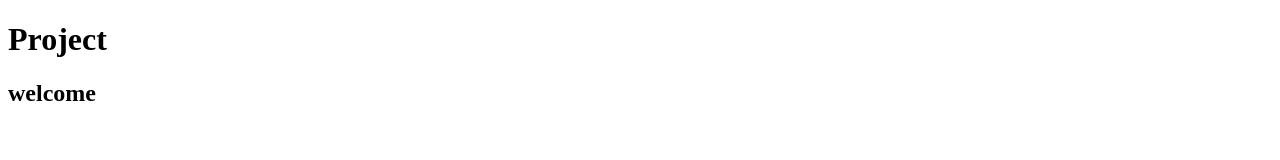
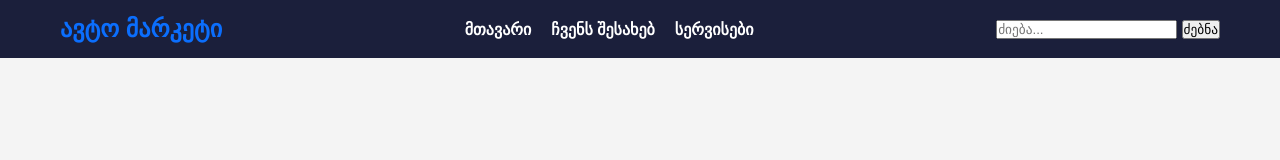
Before and after one commit to SabaTsaava017/Finall_Project, a plain HTML site: page demo/src/main/resources/static/index.html in a window 1280 px wide. Drawn offline with Linux system fonts and the light colour scheme.

Commit message:
add header

```diff
--- a/demo/src/main/resources/static/index.html
+++ b/demo/src/main/resources/static/index.html
@@ -7,9 +7,22 @@
     <title>Document</title>
 </head>
 <body>
+    <header>
+        <nav>
+            <div class="brand">ავტო მარკეტი</div>
+            <ul class="nav-links">
+                <li><a href="index.html">მთავარი</a></li>
+                <li><a href="about.html">ჩვენს შესახებ</a></li>
+                <li><a href="services.html">სერვისები</a></li>
+            </ul>
+            <div class="search-container">
+                <input type="text" placeholder="ძიება..." id="search-bar">
+                <button onclick="navigatePage()">ძებნა</button>
+            </div>
+        </nav>
+    </header>
 
-    <h1>Project</h1>
-    <h2>welcome</h2>
+
 
 </body>
 </html>
--- a/demo/src/main/resources/static/style.css
+++ b/demo/src/main/resources/static/style.css
@@ -0,0 +1,42 @@
+* {
+    margin: 0;
+    padding: 0;
+    box-sizing: border-box;
+}
+body {
+    font-family: Arial, sans-serif;
+    background-color: #f4f4f4;
+    color: #333;
+}
+
+header {
+    background-color: #1B1F3B;
+    color: #fff;
+}
+header nav {
+    max-width: 1200px;
+    margin: 0 auto;
+    padding: 15px 20px;
+    display: flex;
+    align-items: center;
+    justify-content: space-between;
+    flex-wrap: wrap;
+}
+header .brand {
+    font-size: 24px;
+    font-weight: bold;
+    color: #0b6efd;
+}
+header .nav-links {
+    list-style: none;
+    display: flex;
+    gap: 20px;
+}
+header .nav-links li a {
+    color: #fff;
+    text-decoration: none;
+    font-weight: bold;
+}
+header .nav-links li a:hover {
+    color: #ffcc00;
+}
```
